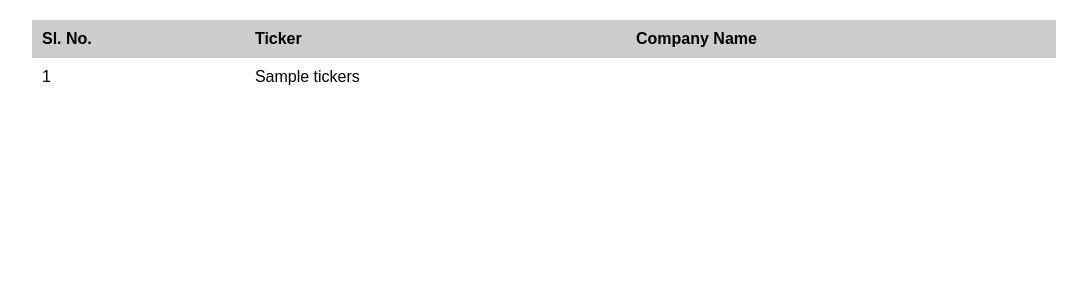
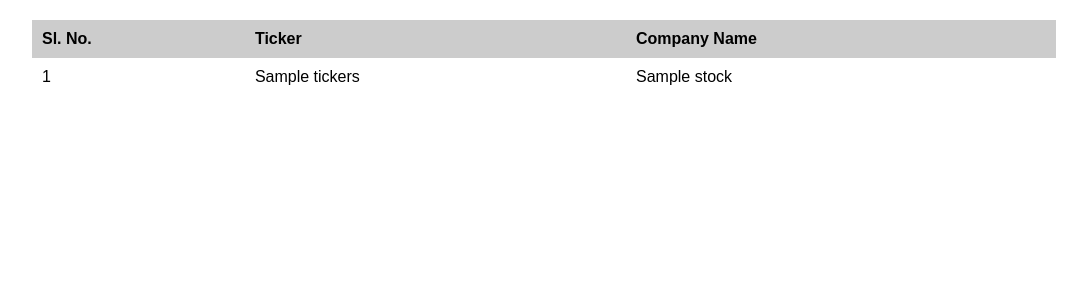
Before and after one commit to 1RN20CS070-KshamaIyer/Internship_Project, a Flask app: page / in a window 1280 px wide. Shown: the top 300 px of the page, without its empty margins (96-1183 px from the left). Run offline with Flask 3, Linux system fonts and the light colour scheme; a database or web service that is not in the repository returns one stand-in record (values such as "Sample title"); some libraries are stand-ins or nearby versions.

Commit message:
css update

```diff
--- a/website/templates/home.html
+++ b/website/templates/home.html
@@ -32,7 +32,7 @@
       background-color: #ddd;
     }
     .scrollable-table {
-      max-height: 300px;
+      max-height: 870px;
       overflow-y: auto;
     }
   </style>
@@ -54,7 +54,7 @@
         <tr>
           <td>{{ loop.index }}</td>
           <td>{{ row[1] }}</td>
-          <td>{{ row[2] }}</td>
+          <td>{{ row[0] }}</td>
         </tr>
       </tbody>
       {% endfor %}
```
